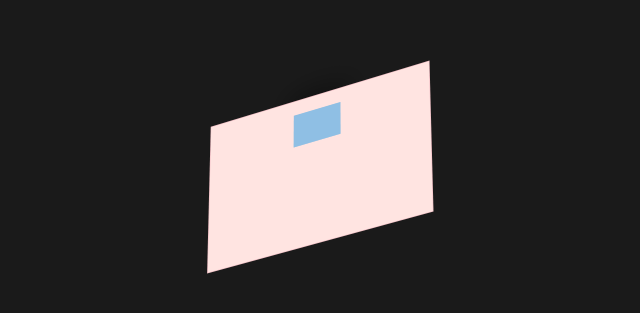
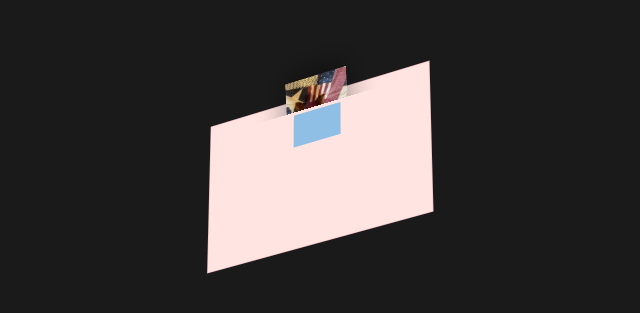
Before and after one commit to kuochili-ops/Serena_pop_up_card, a plain HTML site: page index.html in a window 1280 px wide. Shown: the part 233-546 px from the top of the page, without its empty margins (323-963 px from the left). Drawn offline with Linux system fonts and the light colour scheme.

Commit message:
Update index.html

```diff
--- a/index.html
+++ b/index.html
@@ -3,7 +3,7 @@
 <head>
     <meta charset="UTF-8">
     <meta name="viewport" content="width=device-width, initial-scale=1.0, maximum-scale=1.0, user-scalable=no">
-    <title>Pop-up Book：修正穿模版</title>
+    <title>Pop-up Book：主圖高度優化版</title>
     <style>
         :root {
             --card-w: 300px;
@@ -15,7 +15,6 @@
             --duration: 1.5s;
             --color-pink-paper: #ffe4e1;
             --color-pink-trans: rgba(255, 182, 193, 0.6);
-            /* 位置靠近摺痕 */
             --anchor-y: 20px;
         }
 
@@ -71,8 +70,11 @@
         .main-img-attachment {
             position: absolute; left: 50%; top: 0;
             width: var(--img-w); height: var(--img-h);
-            /* 調整 translateY(-20px) 讓大圖在展開時稍微浮起，避免底部穿透 */
-            transform: translateX(-50%) translateY(-20px) rotateX(180deg) translateZ(3px);
+            /* 1. translateY(-45px): 將主圖大幅上提，確保下緣不穿透底座
+               2. rotateX(175deg): 稍微調整角度，讓圖片頂部微傾，增加下緣與底部的空間感
+            */
+            transform: translateX(-50%) translateY(-45px) rotateX(175deg) translateZ(3px);
+            transition: transform var(--duration) cubic-bezier(0.4, 0, 0.2, 1);
             pointer-events: none;
         }
 
@@ -88,13 +90,11 @@
             transition: transform var(--duration) cubic-bezier(0.4, 0, 0.2, 1);
         }
 
-        /* --- 修正後的連動角度 --- */
+        /* --- 修正連動角度 --- */
         .card-top.is-open ~ .sub-deep-blue {
-            /* 深藍立起約 85 度，不完全過頭 */
             transform: translateX(-50%) rotateX(85deg);
         }
         .card-top.is-open ~ .sub-deep-blue .sub-light-blue {
-            /* 淺藍與深藍形成夾角，撐住封面但不穿透 */
             transform: rotateX(50deg);
         }
 
```
